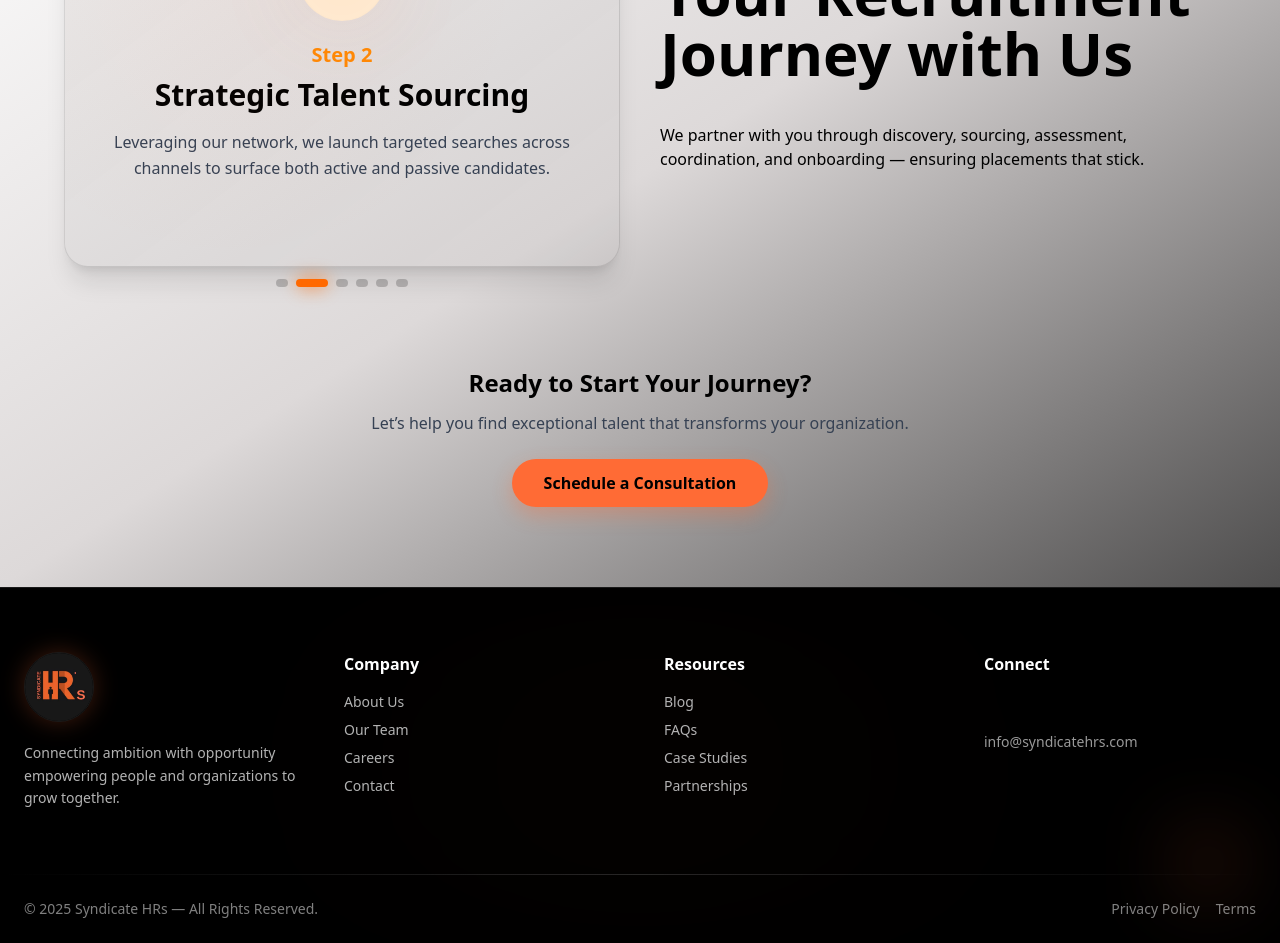
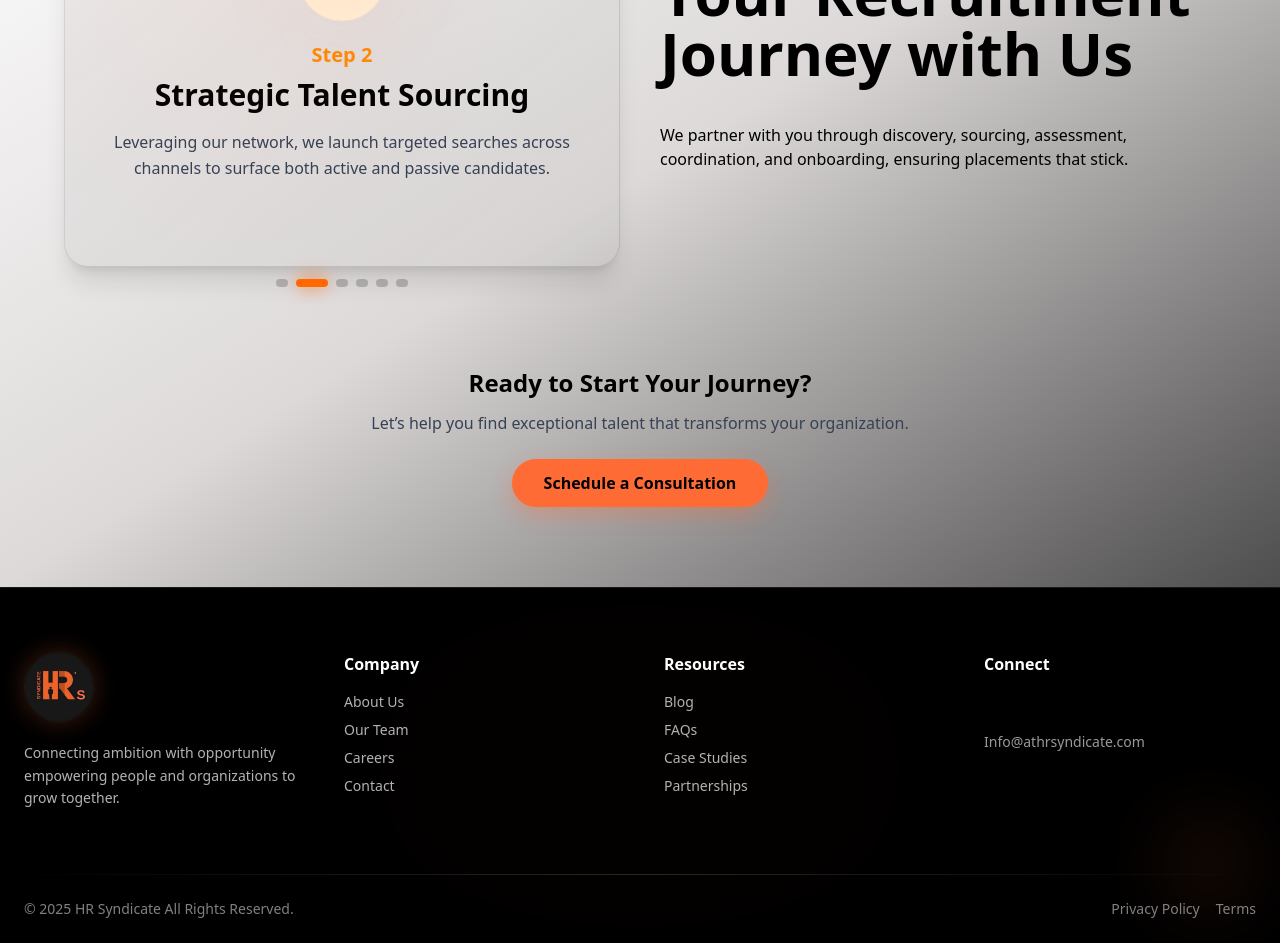
Before and after one commit to Aduraleke/SyndicateHR, a Next.js app: page / in a window 1280 px wide. Shown: the part 4100-5043 px from the top of the page. Built offline with nearby package versions, Linux system fonts and the light colour scheme; some icons are missing.

Commit message:
Fully updated

```diff
--- a/src/Components/Footer.tsx
+++ b/src/Components/Footer.tsx
@@ -98,7 +98,7 @@ export default function Footer() {
               </motion.a>
             ))}
           </div>
-          <p className="mt-4 text-white/60 text-sm">info@syndicatehrs.com</p>
+          <p className="mt-4 text-white/60 text-sm">Info@athrsyndicate.com</p>
         </motion.div>
       </div>
 
@@ -112,7 +112,7 @@ export default function Footer() {
           whileInView={{ opacity: 1, y: 0 }}
           transition={{ duration: 0.6, ease: "easeOut" }}
         >
-          © {new Date().getFullYear()} Syndicate HRs — All Rights Reserved.
+          © {new Date().getFullYear()} HR Syndicate  All Rights Reserved.
         </motion.div>
         <div className="flex gap-4 mt-3 md:mt-0">
           <Link href="/privacy" className="hover:text-[#ff6b35] transition">
--- a/src/Components/HeroSection.tsx
+++ b/src/Components/HeroSection.tsx
@@ -85,7 +85,7 @@ export default function HRHeroPage(): JSX.Element {
             </div>
 
             {/* Stats Section */}
-            <div className="mt-6 w-full max-w-2xl mx-auto">
+            <div className="mt-6 w-full max-w-2xl ">
               <div className="bg-neutral-900/70 backdrop-blur-xl rounded-2xl border border-neutral-800 p-4 sm:p-6 flex flex-wrap justify-around items-center gap-4">
                 {[
                   { value: "9", label: "Industries" },
@@ -160,8 +160,8 @@ export default function HRHeroPage(): JSX.Element {
                     transition-all duration-[900ms] ease-out
                     ${
                       isVisible
-                        ? "translate-x-[200px] opacity-100"
-                        : "translate-x-[100px] opacity-0"
+                        ? "xl:translate-x-[200px] translate-x-[80px] opacity-100"
+                        : "xl:translate-x-[100px] translate-x-[50px] opacity-0"
                     }`}
                     >
                       <span className="text-white font-medium text-[10px] sm:text-[11px] tracking-wide">
--- a/src/Components/RecruitmentJourney.tsx
+++ b/src/Components/RecruitmentJourney.tsx
@@ -172,7 +172,7 @@ export default function RecruitmentJourney() {
           </h2>
           <p className="mt-4 mx-auto text-[#000]">
             We partner with you through discovery, sourcing, assessment,
-            coordination, and onboarding — ensuring placements that stick.
+            coordination, and onboarding, ensuring placements that stick.
           </p>
         </div>
       </div>
```
